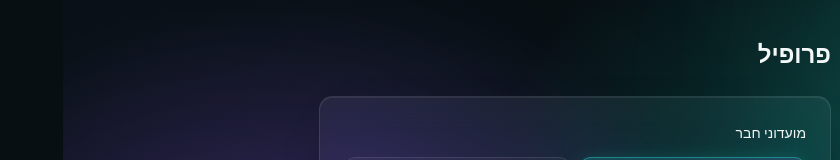
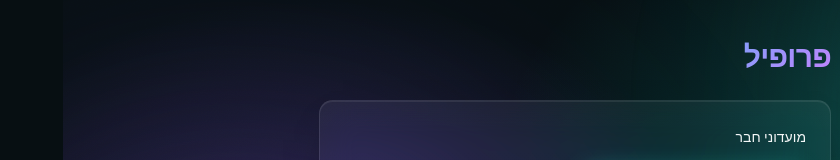
Before and after one commit to sivanwozner-cyber/sisu_project, a Next.js app: page /profile in a window 1280 px wide. Shown: the top 160 px of the page, without its empty margins (440-1280 px from the left). Built offline with nearby package versions, Linux system fonts and the light colour scheme; no server answers; the database is empty.

Commit message:
auto: sync changes [hook]

```diff
--- a/app/(app)/profile/page.tsx
+++ b/app/(app)/profile/page.tsx
@@ -23,7 +23,9 @@ export default async function ProfilePage() {
     }
     return (
       <div className="mx-auto max-w-lg space-y-6">
-        <h1 className="text-2xl font-bold">פרופיל</h1>
+        <h1 className="text-gradient text-3xl font-extrabold tracking-tight">
+          פרופיל
+        </h1>
         <Card>
           <CardContent className="pt-6">
             <ProfileForm
```
